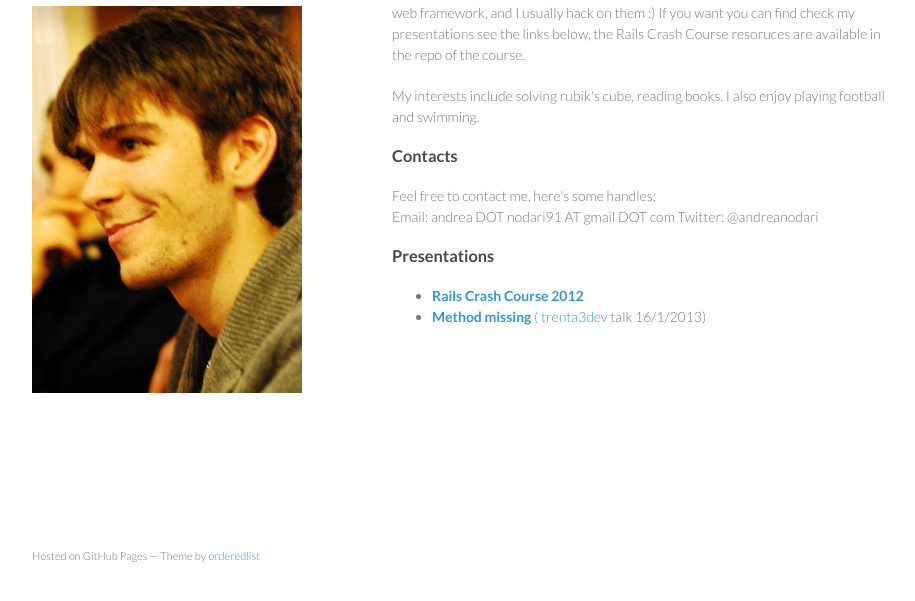
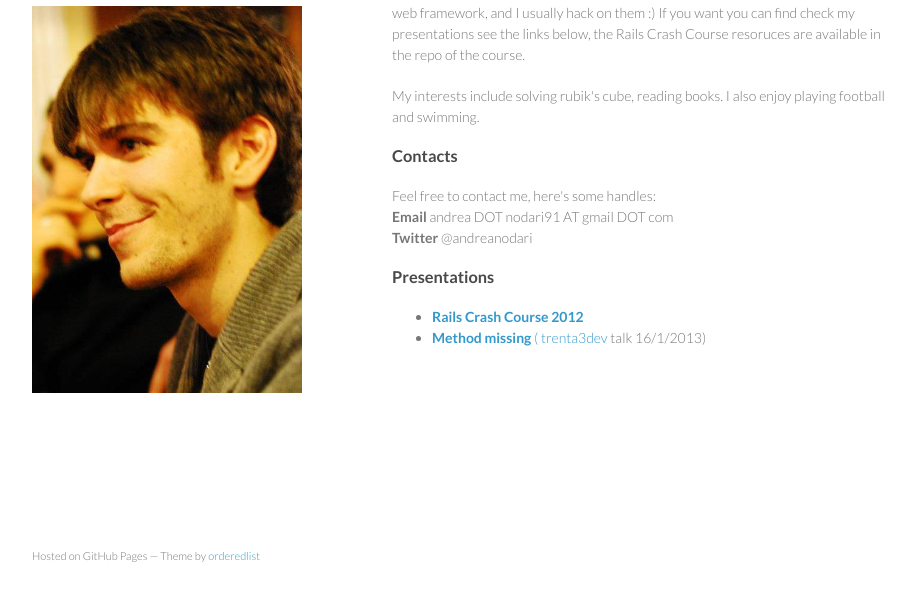
Before and after one commit to nostalgiaz/nodo.github.com, a plain HTML site: page index.html in a window 1280 px wide. Shown: the part 165-766 px from the top of the page, without its empty margins (178-1093 px from the left). Drawn offline with Linux system fonts and the light colour scheme.

Commit message:
check br

```diff
--- a/index.html
+++ b/index.html
@@ -48,8 +48,9 @@
         <p>
           Feel free to contact me, here's some handles:
           <br/>
-          Email:   andrea DOT nodari91 AT gmail DOT com
-          Twitter: @andreanodari
+          <b>Email</b>  andrea DOT nodari91 AT gmail DOT com
+          <br>
+          <b>Twitter</b> @andreanodari
         </p>
 
         <h3>Presentations</h3>
```
